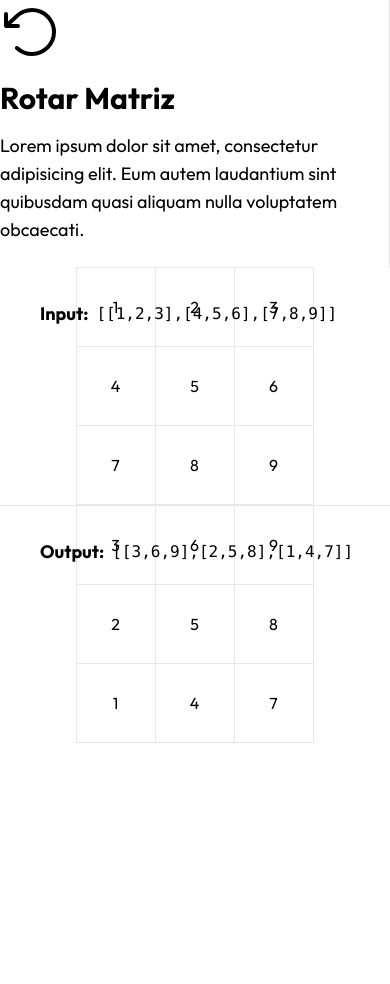
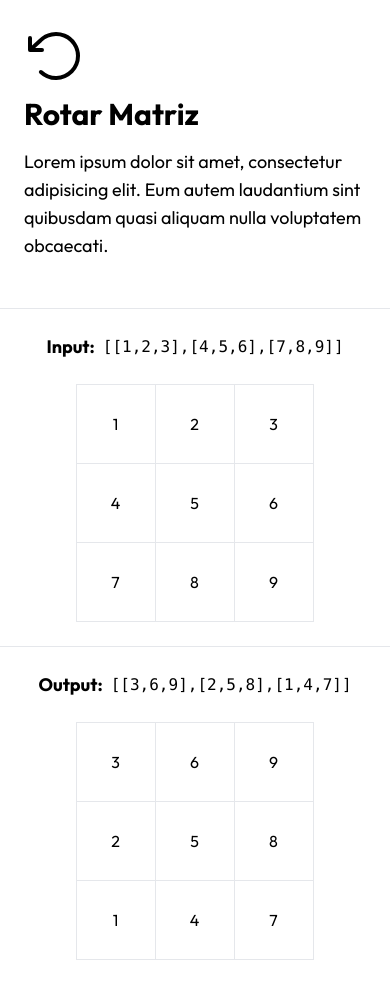
Before and after one commit to moiseshp/delosi-technicaltest, a Next.js app: page / in a window 390 px wide. Before the commit the page ends 844 px from the top, so only its background shows below. Built offline with nearby package versions, Linux system fonts and the light colour scheme.

Commit message:
feat: add responsive design styles

```diff
--- a/src/app/page.tsx
+++ b/src/app/page.tsx
@@ -4,10 +4,12 @@ import { MatrixGrid } from '@/components/ui/matrix-grid';
 export default function Home() {
   return (
     <div className="flex-grow md:grid md:grid-cols-2 md:grid-rows-2">
-      <div className="row-span-2 flex items-center justify-center border-r">
-        <section className="max-w-lg">
-          <ArrowCounterClockwiseIcon className="w-16 h-16 mb-4" />
-          <h1 className="font-bold text-3xl mb-4">Rotar Matriz</h1>
+      <div className="md:row-span-2 md:flex md:items-center md:justify-center md:border-r border-b md:border-b-0 p-6">
+        <section className="md:max-w-lg">
+          <header className="flex flex-col gap-2 md:gap-4 mb-4">
+            <ArrowCounterClockwiseIcon className="w-16 h-16" />
+            <h1 className="font-bold text-3xl">Rotar Matriz</h1>
+          </header>
           <p className="text-lg mb-6">
             Lorem ipsum dolor sit amet, consectetur adipisicing elit. Eum autem
             laudantium sint quibusdam quasi aliquam nulla voluptatem obcaecati.
--- a/src/components/ui/matrix-grid.tsx
+++ b/src/components/ui/matrix-grid.tsx
@@ -11,8 +11,13 @@ export const MatrixGrid: React.FC<MatrixGridProps> = ({
   className,
 }) => {
   return (
-    <div className={cn('flex items-center justify-center relative', className)}>
-      <div className="absolute left-10 top-8 flex items-center gap-2">
+    <div
+      className={cn(
+        'flex flex-col items-center justify-center relative p-6',
+        className,
+      )}
+    >
+      <div className="md:absolute md:left-6 md:top-6 flex items-center gap-2 mb-6 md:mb-0">
         {text && <p className="text-lg font-bold">{text}:</p>}
         {!!items?.length && (
           <pre>
--- a/tailwind.config.ts
+++ b/tailwind.config.ts
@@ -3,11 +3,7 @@ import type { Config } from 'tailwindcss';
 export default {
   content: ['./src/**/*.{ts,tsx}'],
   theme: {
-    extend: {
-      container: {
-        center: true,
-      },
-    },
+    extend: {},
   },
   plugins: [],
 } satisfies Config;
```
